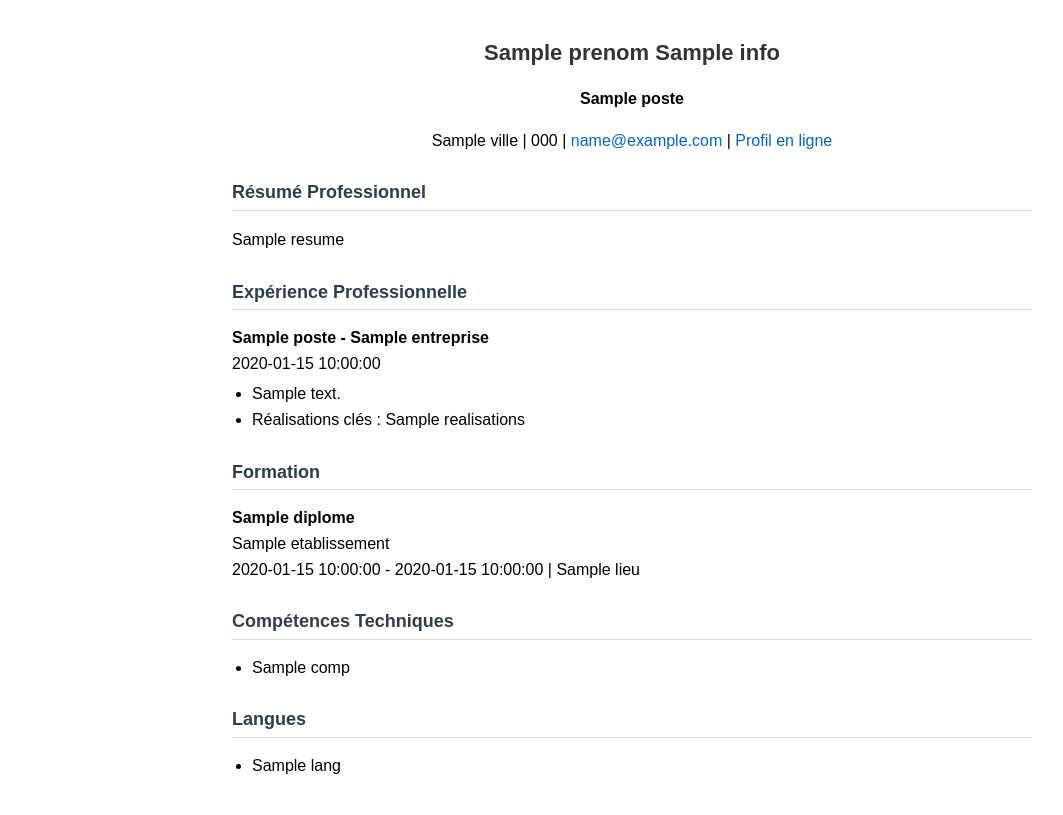
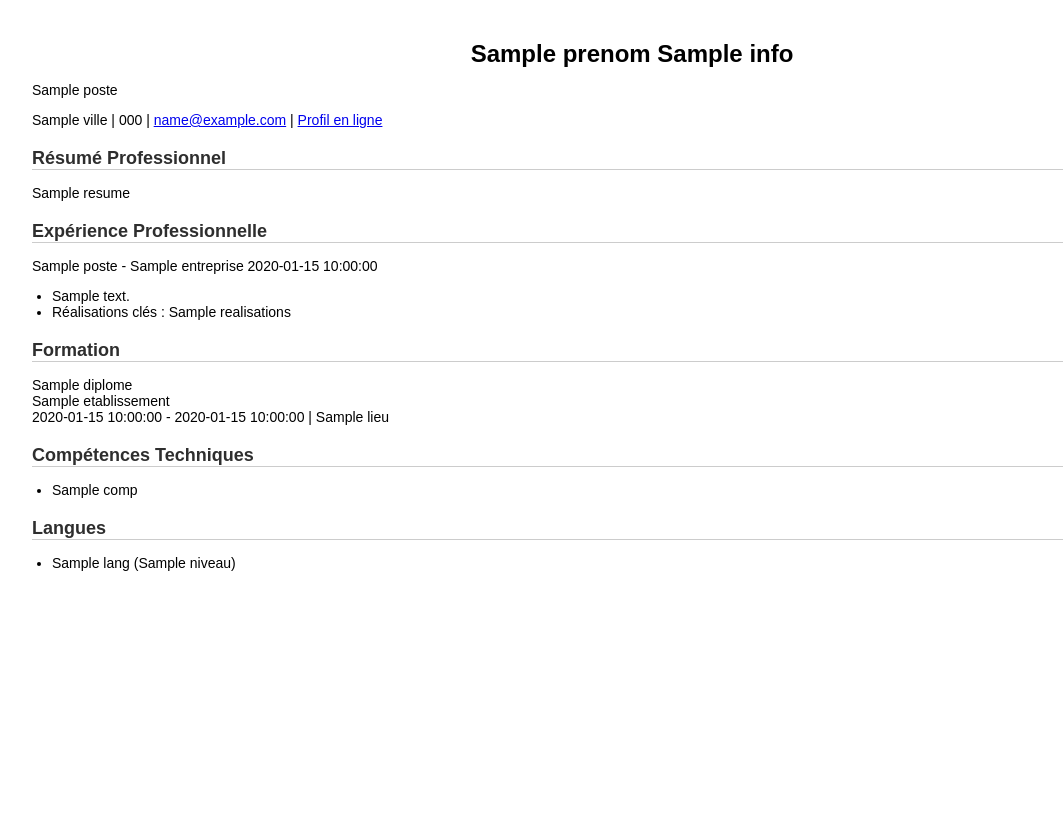
Before and after one commit to MAE009/CV-bot, a Flask app: template Template/ATS/ats.html in a window 1280 px wide. Shown: the whole page, without its empty margins (8-1071 px from the left). After the commit the page ends 571 px from the top, so only its background shows below. Run offline with Flask 3, Linux system fonts and the light colour scheme; the template is opened without the code that fills it: most values are stand-ins (such as "Sample title", 1, 10 or a date in 2020); parts of the project's set-up code (start-up, migrations or seed data) failed here and were passed over.

Commit message:
Update ats.html

```diff
--- a/Template/ATS/ats.html
+++ b/Template/ATS/ats.html
@@ -3,59 +3,9 @@
 <head>
   <meta charset="UTF-8">
   <title>CV {{ infos.prenom }} {{ infos.nom }} | {{ infos.poste }}</title>
-  <style>
-    body {
-      font-family: Arial, sans-serif;
-      line-height: 1.6;
-      margin: 0 auto;
-      max-width: 800px;
-      padding: 20px;
-      color: #000;
-    }
-
-    header {
-      text-align: center;
-      margin-bottom: 20px;
-    }
-
-    h1 {
-      font-size: 22px;
-      margin-bottom: 5px;
-      color: #333;
-    }
-
-    h2 {
-      font-size: 18px;
-      color: #2c3e50;
-      border-bottom: 1px solid #ddd;
-      padding-bottom: 3px;
-      margin-top: 25px;
-    }
-
-    .contact-info {
-      margin: 10px 0;
-    }
-
-    .job {
-      margin-bottom: 15px;
-    }
-
-    .job-title {
-      font-weight: bold;
-    }
-
-    ul {
-      padding-left: 20px;
-      margin-top: 5px;
-    }
-
-    a {
-      color: #0066cc;
-      text-decoration: none;
-    }
-  </style>
+  <link rel="stylesheet" href="ATS.css">
 </head>
-<body>
+<body class={{body_class}}>
   <header>
     <h1>{{ infos.prenom }} {{ infos.nom }}</h1>
     <p class="job-title">{{ infos.poste }}</p>
@@ -78,12 +28,15 @@
     <h2>Expérience Professionnelle</h2>
     {% for exp in experiences %}
     <div class="job">
-      <div class="job-title">{{ exp.poste }} - {{ exp.entreprise }}</div>
-      <div>{{ exp.date }}</div>
-      <ul>
+      <div class="job-header">
+        <span class="job-position">{{ exp.poste }}</span>
+        <span class="job-company">- {{ exp.entreprise }}</span>
+        <span class="job-date">{{ exp.date }}</span>
+      </div>
+      <ul class="job-details">
         <li>{{ exp.description }}</li>
         {% if exp.realisations %}
-        <li>Réalisations clés : {{ exp.realisations }}</li>
+        <li class="achievements">Réalisations clés : {{ exp.realisations }}</li>
         {% endif %}
       </ul>
     </div>
@@ -93,18 +46,18 @@
   <section>
     <h2>Formation</h2>
     {% for edu in formations %}
-    <div>
-      <strong>{{ edu.diplome }}</strong><br>
-      {{ edu.etablissement }}<br>
-      {{ edu.date_debut }} - {{ edu.date_fin }} | {{ edu.lieu }}
+    <div class="education">
+      <div class="education-degree">{{ edu.diplome }}</div>
+      <div class="education-school">{{ edu.etablissement }}</div>
+      <div class="education-dates">{{ edu.date_debut }} - {{ edu.date_fin }} | {{ edu.lieu }}</div>
     </div>
-    {% if not loop.last %}<br>{% endif %}
+    {% if not loop.last %}<hr class="separator">{% endif %}
     {% endfor %}
   </section>
 
   <section>
     <h2>Compétences Techniques</h2>
-    <ul>
+    <ul class="skills">
       {% for skill in competences %}
         <li>{{ skill.comp }}</li>
       {% endfor %}
@@ -113,11 +66,11 @@
 
   <section>
     <h2>Langues</h2>
-    <ul>
+    <ul class="languages">
       {% for lang in langues %}
-        <li>{{ lang.nom }}</li>
+        <li>{{ lang.nom }} <span class="level">({{ lang.niveau }})</span></li>
       {% endfor %}
     </ul>
   </section>
 </body>
-</html>
+        </html>
```
